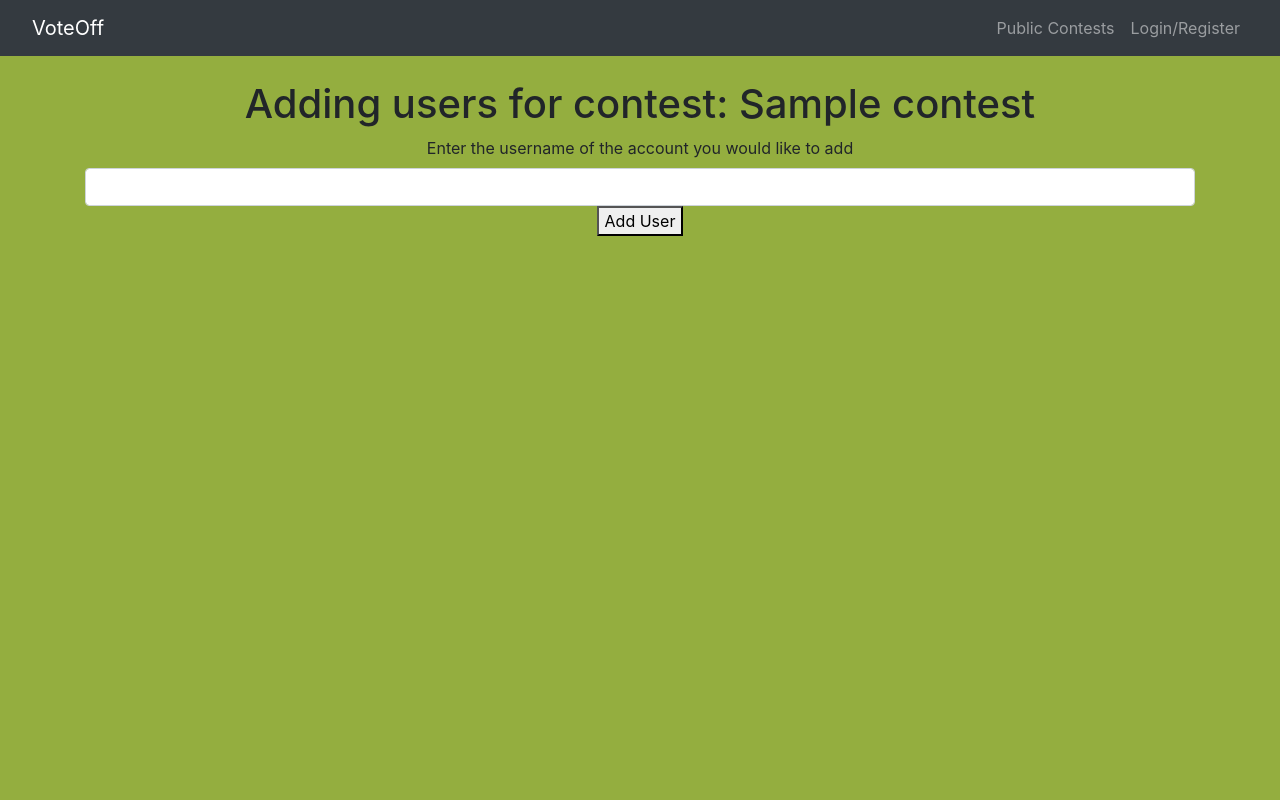
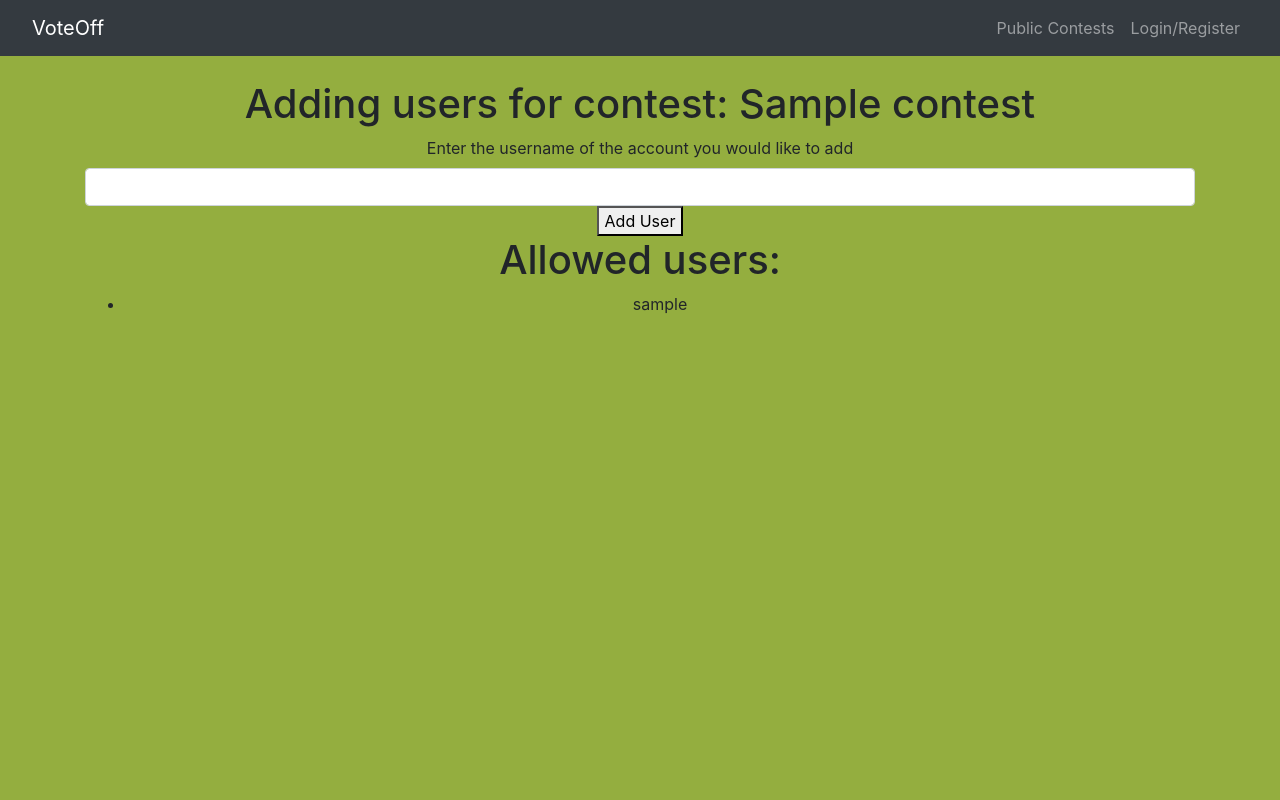
Before and after one commit to trey-sumida/voteoff-django, a Django app: page /lists/addusers/1/ in a window 1280 px wide. Run offline with Django 3.2, Linux system fonts and the light colour scheme; tables that the repository leaves empty hold one stand-in row (values such as "Sample post"); some libraries are stand-ins or nearby versions.

Commit message:
Improved ui of allowed_users

```diff
--- a/voteoff-project/lists/templates/lists/addusers.html
+++ b/voteoff-project/lists/templates/lists/addusers.html
@@ -13,5 +13,11 @@
     <input class="form-control" name="allowed_user" id="allowed_user">
     <button type="submit">Add User</button>
 </form>
+<h1>Allowed users:</h1>
+<ul>
+    {% for user in allowed_users %}
+    <li>{{ user.allowed_user }}</li>
+    {% endfor %}
+</ul>
 </div>
 {% endblock %}
--- a/voteoff-project/lists/views.py
+++ b/voteoff-project/lists/views.py
@@ -180,16 +180,19 @@ def createcontest(request):
 # Allows user to add people to private contest
 def addusers(request, contest_id):
     contest = Contest.objects.get(pk=contest_id)
+    allowed_users = AllowedUsers.objects.filter(contest=contest)
     if request.method == "GET":
-        return render(request, "lists/addusers.html", {'contest': contest})
+        return render(request, "lists/addusers.html", {'contest': contest, 'allowed_users': allowed_users})
     else:
         try:
             user = Account.objects.get(username=request.POST['allowed_user'])
         except:
-            return render(request, "lists/addusers.html", {'contest': contest, 'message': "User does not exist"})
+            return render(request, "lists/addusers.html", {'contest': contest, 'allowed_users': allowed_users, 'message': "User does not exist"})
         new_allowed_user, created = AllowedUsers.objects.get_or_create(contest=contest, allowed_user=user)
         new_allowed_user.save()
         if created:
-            return render(request, "lists/addusers.html", {'contest': contest, 'message': new_allowed_user.allowed_user.username + ' was successfully added to the private list'})
+            return render(request, "lists/addusers.html", {'contest': contest, 'allowed_users': allowed_users, 'message': new_allowed_user.allowed_user.username
+            + ' was successfully added to the private list'})
         else:
-            return render(request, "lists/addusers.html", {'contest': contest, 'message': new_allowed_user.allowed_user.username + ' has already been added'})
+            return render(request, "lists/addusers.html", {'contest': contest, 'allowed_users': allowed_users, 'message': new_allowed_user.allowed_user.username
+            + ' has already been added'})
```
